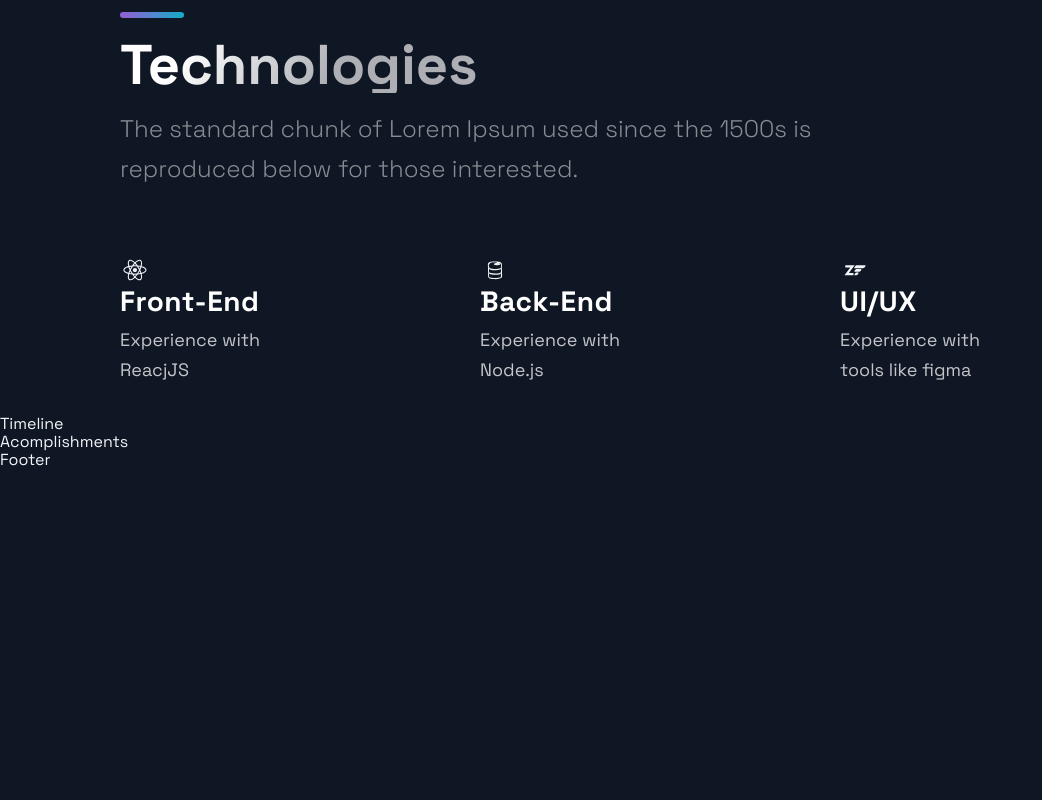
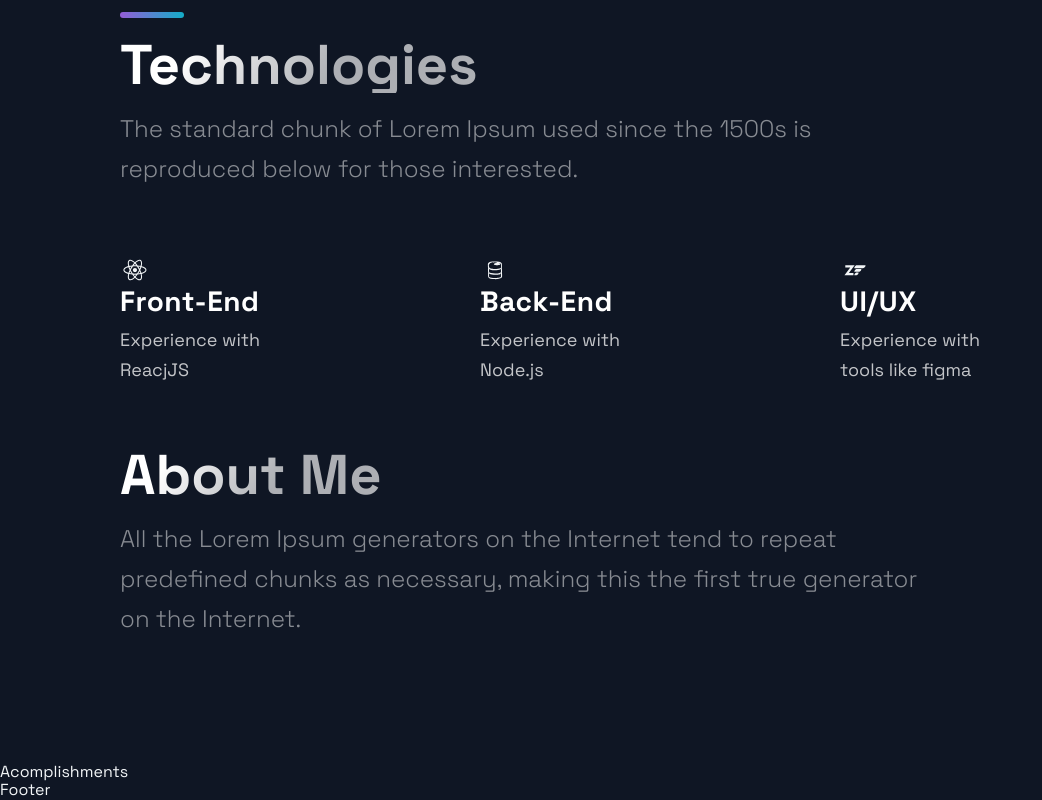
Before and after one commit to yougonnagetyours/my-developer-portfolio, a Next.js app: page / in a window 1280 px wide. Shown: the part 2262-3062 px from the top of the page, without its empty margins (0-1042 px from the left). Before the commit the page ends 2732 px from the top, so only its background shows below. Built offline with nearby package versions, Linux system fonts and the light colour scheme.

Commit message:
modify timeline section

```diff
--- a/src/components/TimeLine/TimeLine.js
+++ b/src/components/TimeLine/TimeLine.js
@@ -7,22 +7,22 @@ import { TimeLineData } from '../../constants/constants';
 const TOTAL_CAROUSEL_COUNT = TimeLineData.length;
 
 const Timeline = () => {
-  // const [activeItem, setActiveItem] = useState(0);
-  // const carouselRef = useRef();
+  const [activeItem, setActiveItem] = useState(0);
+  const carouselRef = useRef();
 
   // const scroll = (node, left) => {
   //   return node.scrollTo({ left, behavior: 'smooth' });
   // }
 
-  // const handleClick = (e, i) => {
-  //   e.preventDefault();
+  const handleClick = (e, i) => {
+    e.preventDefault();
 
-  //   if (carouselRef.current) {
-  //     const scrollLeft = Math.floor(carouselRef.current.scrollWidth * 0.7 * (i / TimeLineData.length));
+    if (carouselRef.current) {
+      const scrollLeft = Math.floor(carouselRef.current.scrollWidth * 0.7 * (i / TimeLineData.length));
 
-  //     scroll(carouselRef.current, scrollLeft);
-  //   }
-  // }
+      scroll(carouselRef.current, scrollLeft);
+    }
+  }
 
   // const handleScroll = () => {
   //   if (carouselRef.current) {
@@ -43,9 +43,30 @@ const Timeline = () => {
   // }, []);
 
   return (
-    <div>
-      Timeline
-    </div>
+    <Section>
+      <SectionTitle>About Me</SectionTitle>
+      <SectionText>
+        All the Lorem Ipsum generators on the Internet tend to repeat predefined chunks as necessary, making this the first true generator on the Internet.
+      </SectionText>
+      <CarouselContainer ref={carouselRef}>
+        <>
+          {TimeLineData.map((item, index) => (
+            <CarouselMobileScrollNode key={index} final={index === TOTAL_CAROUSEL_COUNT-1}>
+              <CarouselItem
+                index={index}
+                id={index}
+                active={activeItem}
+                onClick={(e)=> handleClick(e, index)}
+              >
+                <CarouselItemTitle>
+
+                </CarouselItemTitle>
+              </CarouselItem>
+            </CarouselMobileScrollNode>
+          ))}
+        </>
+      </CarouselContainer>
+    </Section>
   );
 };
 
```
